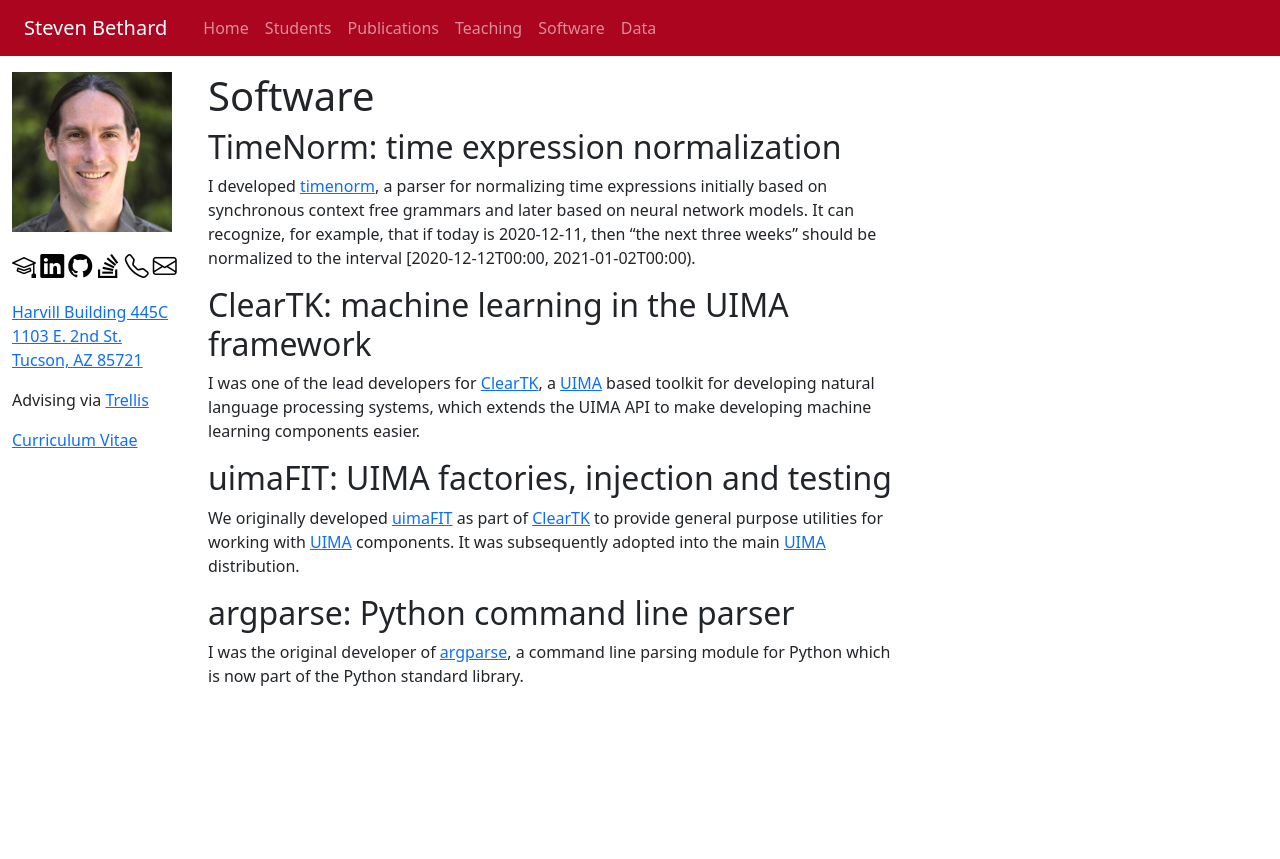
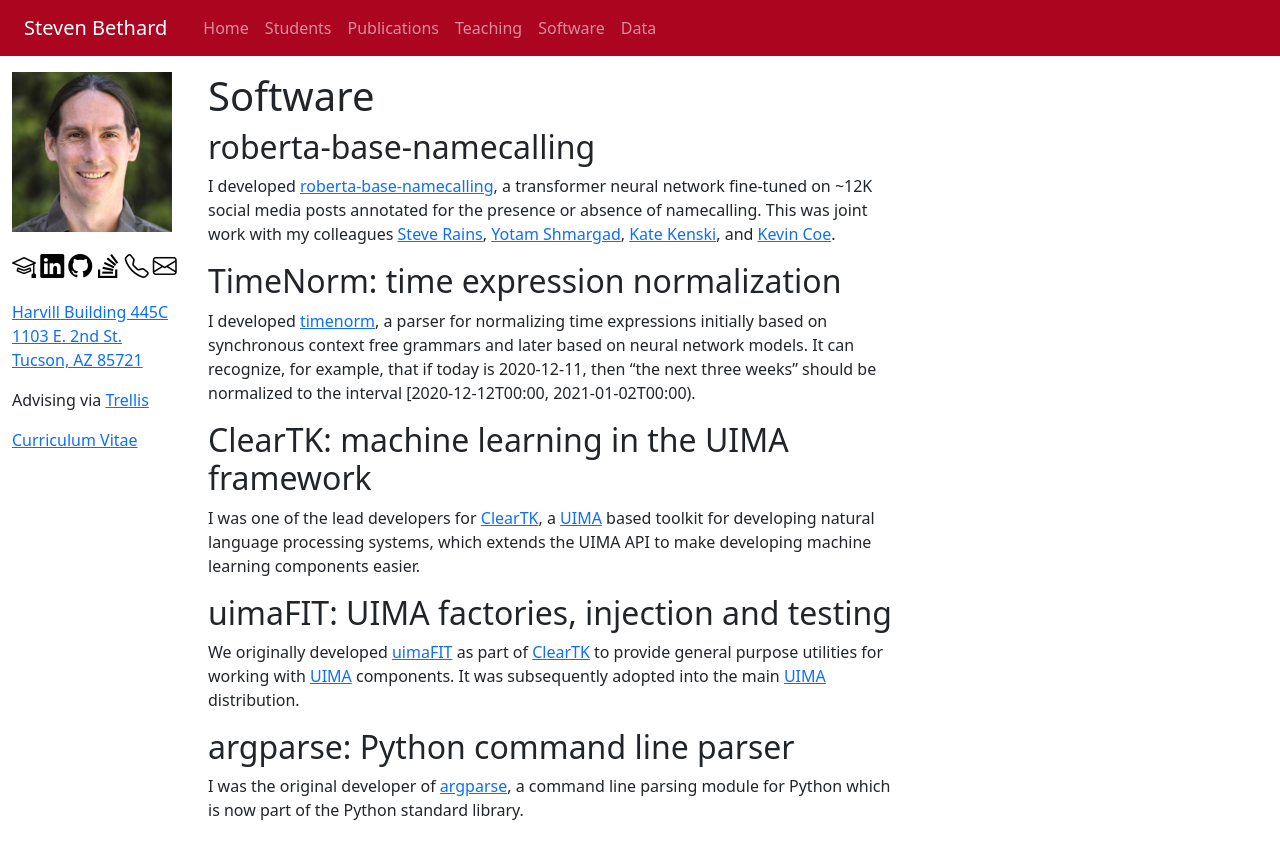
Before and after one commit to bethard/bethard.github.io, a Jekyll site: the page built from software.md, in a window 1280 px wide. Shown: the top 859 px of the page. Built offline with Jekyll 4.4.1, drawn with Linux system fonts in a browser that asks for light colours.

Commit message:
adds roberta-base-namecalling

```diff
--- a/software.md
+++ b/software.md
@@ -5,6 +5,16 @@ order: 4
 ---
 
 # Software #
+
+## roberta-base-namecalling ##
+
+I developed [roberta-base-namecalling](https://huggingface.co/civility-lab/roberta-base-namecalling), a transformer neural network fine-tuned on ~12K social media posts annotated for the presence or absence of namecalling.
+This was joint work with my colleagues
+[Steve Rains](https://comm.arizona.edu/user/steve-rains),
+[Yotam Shmargad](https://www.yotamshmargad.com/),
+[Kate Kenski](https://comm.arizona.edu/user/kate-kenski),
+and [Kevin Coe](https://faculty.utah.edu/u0915886-Kevin_Coe/).
+
 
 ## TimeNorm: time expression normalization ##
 
```
